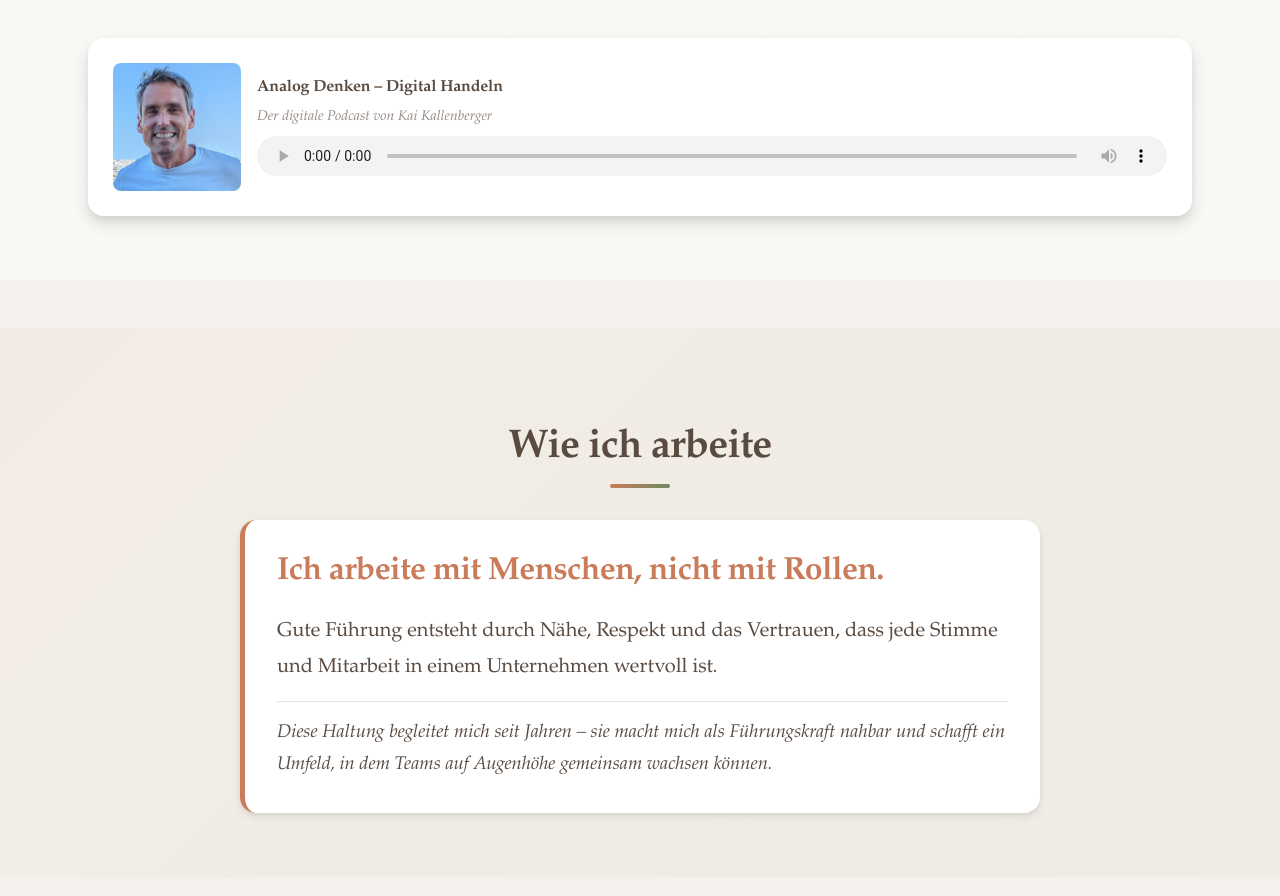
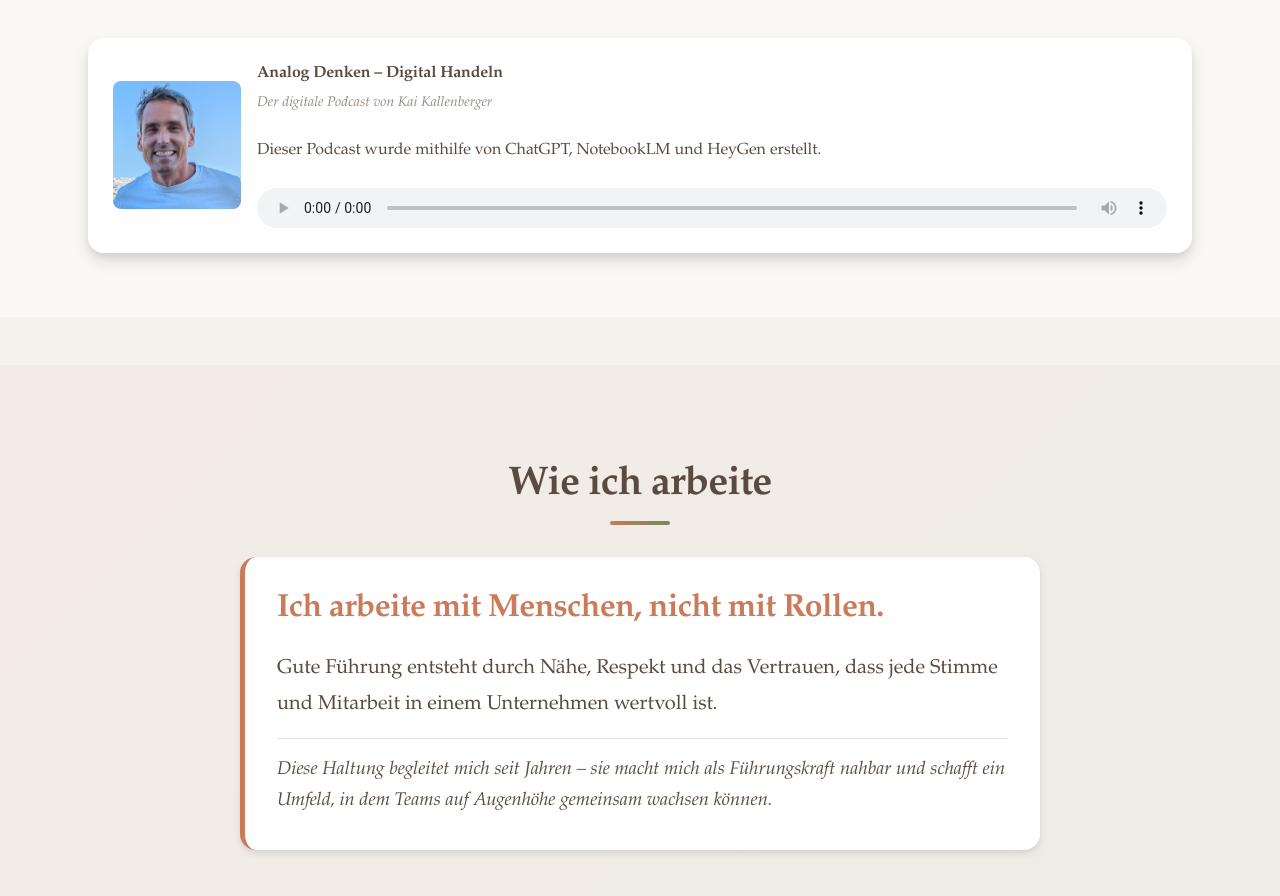
Before and after one commit to kai297097-cpu/kai-portfolio, a plain HTML site: page index.html in a window 1280 px wide. Shown: the part 3300-4196 px from the top of the page. Drawn offline with Linux system fonts and the light colour scheme.

Commit message:
Podcast: Hinweis auf verwendete Tools (ChatGPT, NotebookLM, HeyGen) hinzugefügt

```diff
--- a/index.html
+++ b/index.html
@@ -573,6 +573,7 @@
               <div class="podcast-content">
                 <h3 class="podcast-title">Analog Denken – Digital Handeln</h3>
                 <p class="podcast-subtitle">Der digitale Podcast von Kai Kallenberger</p>
+                <p class="podcast-tools">Dieser Podcast wurde mithilfe von ChatGPT, NotebookLM und HeyGen erstellt.</p>
                 <audio controls class="podcast-audio">
                   <source src="assets/media/podcast-audio.mp3" type="audio/mpeg" />
                   Dein Browser unterstützt das Audioelement nicht.
```
